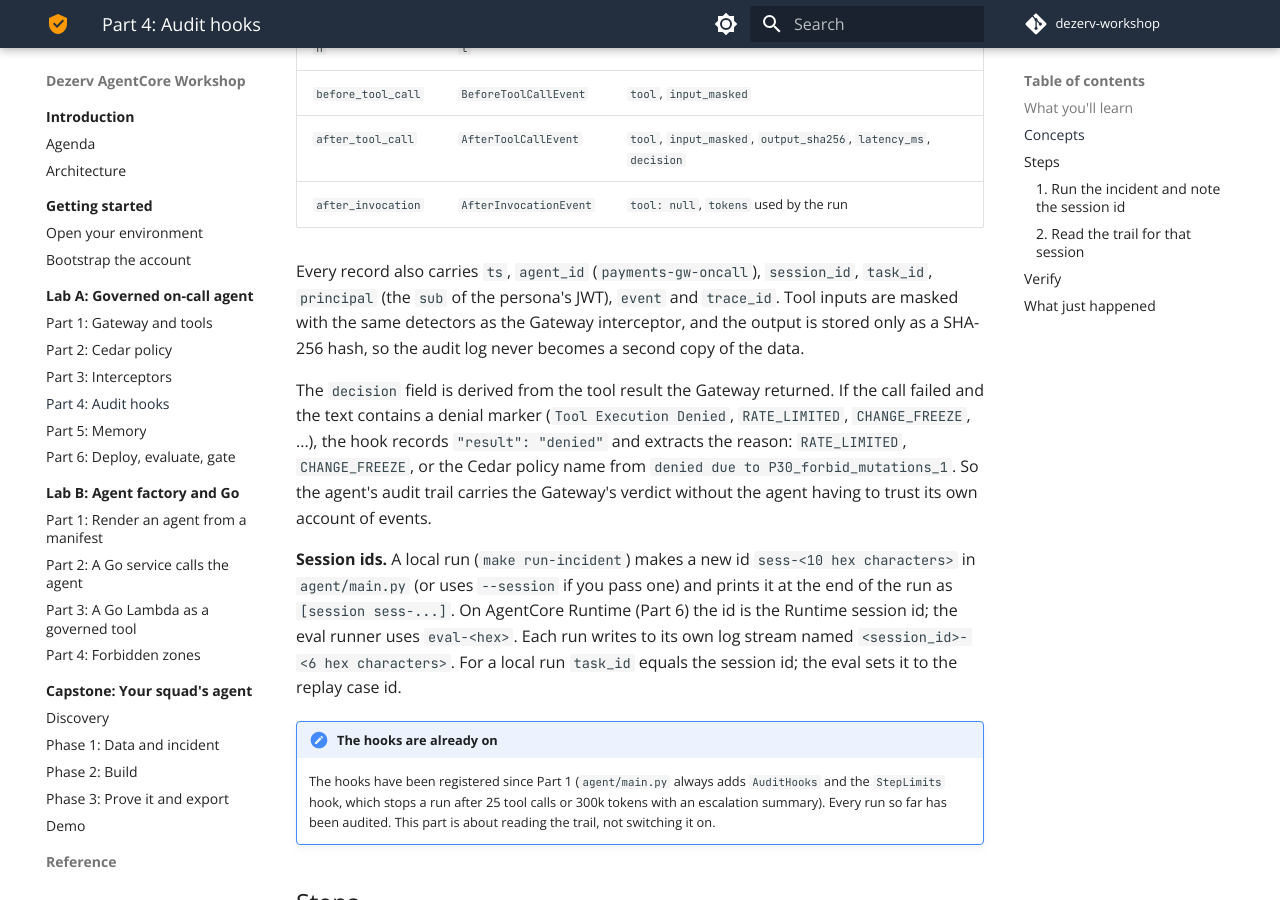
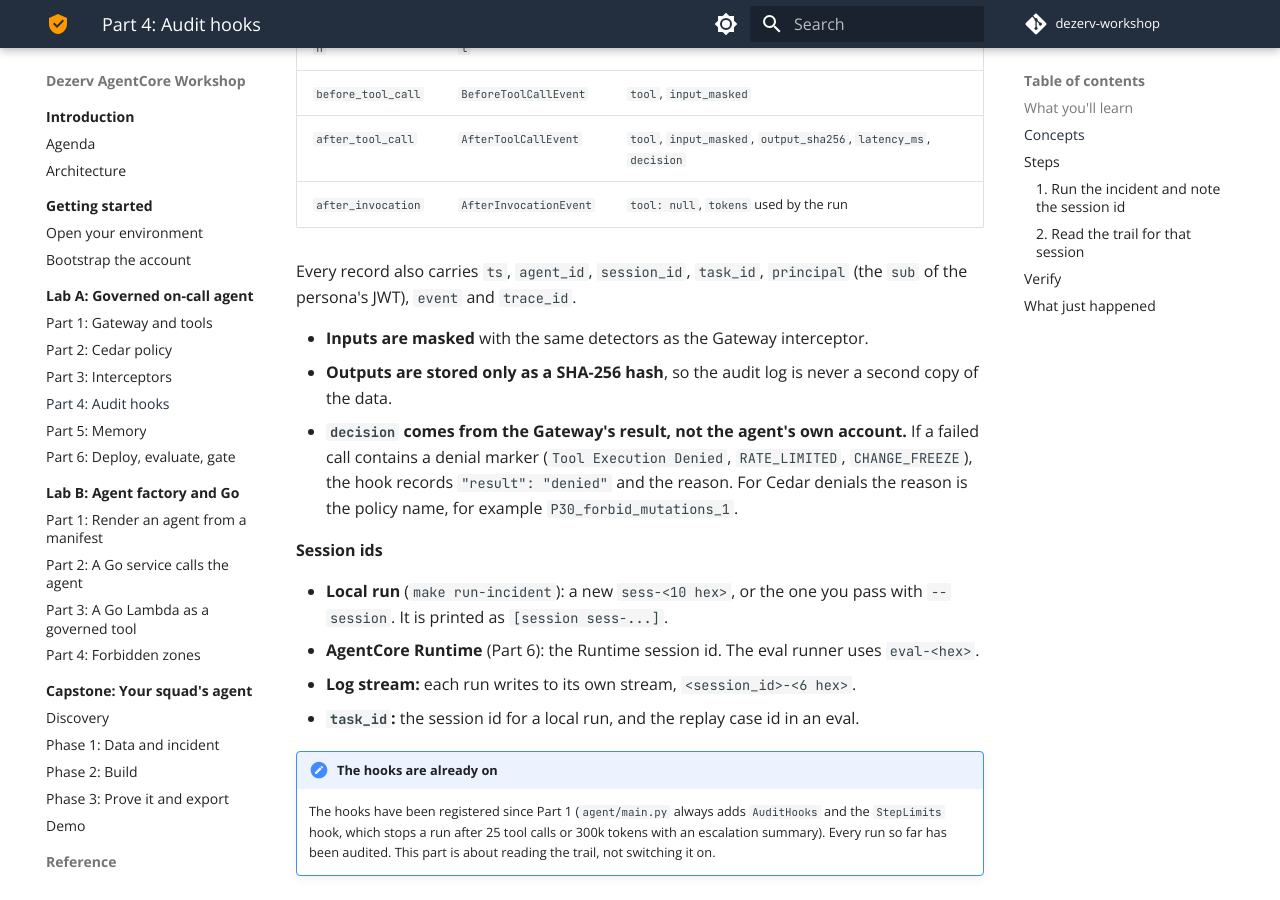
Before and after one commit to nishad-avashya/dezerv-workshop, an MkDocs documentation site: the page built from docs/lab-a/part-4-audit.md, in a window 1280 px wide and 900 px high, scrolled down 704 px. Built offline with MkDocs 1.6.1 and Material for MkDocs 9.7.7, drawn with Linux system fonts in a browser that asks for light colours; comment, search, counter and statistics services are not loaded.

Commit message:
Docs: update architecture, getting started, Lab A parts 4 and 6, shortcuts reference and nav
Co-Authored-By: Claude Sonnet 5.5 <noreply@anthropic.com>

```diff
--- a/docs/lab-a/part-4-audit.md
+++ b/docs/lab-a/part-4-audit.md
@@ -20,21 +20,20 @@ lifecycle events and writes **one JSON line per event** to the CloudWatch log gr
 | `after_tool_call` | `AfterToolCallEvent` | `tool`, `input_masked`, `output_sha256`, `latency_ms`, `decision` |
 | `after_invocation` | `AfterInvocationEvent` | `tool: null`, `tokens` used by the run |
 
-Every record also carries `ts`, `agent_id` (`payments-gw-oncall`), `session_id`, `task_id`, `principal` (the `sub` of
-the persona's JWT), `event` and `trace_id`. Tool inputs are masked with the same detectors as the Gateway
-interceptor, and the output is stored only as a SHA-256 hash, so the audit log never becomes a second copy of the data.
+Every record also carries `ts`, `agent_id`, `session_id`, `task_id`, `principal` (the `sub` of the persona's JWT), `event` and `trace_id`.
 
-The `decision` field is derived from the tool result the Gateway returned. If the call failed and the text contains a
-denial marker (`Tool Execution Denied`, `RATE_LIMITED`, `CHANGE_FREEZE`, ...), the hook records
-`"result": "denied"` and extracts the reason: `RATE_LIMITED`, `CHANGE_FREEZE`, or the Cedar policy name from
-`denied due to P30_forbid_mutations_1`. So the agent's audit trail carries the Gateway's verdict without the agent
-having to trust its own account of events.
+- **Inputs are masked** with the same detectors as the Gateway interceptor.
+- **Outputs are stored only as a SHA-256 hash**, so the audit log is never a second copy of the data.
+- **`decision` comes from the Gateway's result, not the agent's own account.** If a failed call contains a denial marker
+  (`Tool Execution Denied`, `RATE_LIMITED`, `CHANGE_FREEZE`), the hook records `"result": "denied"` and the reason.
+  For Cedar denials the reason is the policy name, for example `P30_forbid_mutations_1`.
 
-**Session ids.** A local run (`make run-incident`) makes a new id `sess-<10 hex characters>` in `agent/main.py`
-(or uses `--session` if you pass one) and prints it at the end of the run as `[session sess-...]`. On AgentCore
-Runtime (Part 6) the id is the Runtime session id; the eval runner uses `eval-<hex>`. Each run writes to its own log
-stream named `<session_id>-<6 hex characters>`. For a local run `task_id` equals the session id; the eval sets it to
-the replay case id.
+**Session ids**
+
+- **Local run** (`make run-incident`): a new `sess-<10 hex>`, or the one you pass with `--session`. It is printed as `[session sess-...]`.
+- **AgentCore Runtime** (Part 6): the Runtime session id. The eval runner uses `eval-<hex>`.
+- **Log stream:** each run writes to its own stream, `<session_id>-<6 hex>`.
+- **`task_id`:** the session id for a local run, and the replay case id in an eval.
 
 !!! note "The hooks are already on"
     The hooks have been registered since Part 1 (`agent/main.py` always adds `AuditHooks` and the `StepLimits` hook,
--- a/mkdocs.yml
+++ b/mkdocs.yml
@@ -97,4 +97,5 @@ nav:
       - Catch-up targets: reference/catch-up.md
       - Troubleshooting: reference/troubleshooting.md
       - Ready profiles (capstone): reference/ready-profiles.md
+      - Shortcuts: reference/shortcuts.md
       - Clean up: reference/cleanup.md
```
Also changed, not shown: docs/architecture.md (+42 -13 lines), docs/getting-started/index.md (+9 -0 lines), docs/lab-a/part-6-evals.md (+2 -0 lines), docs/reference/shortcuts.md (added, +82 -0 lines).
